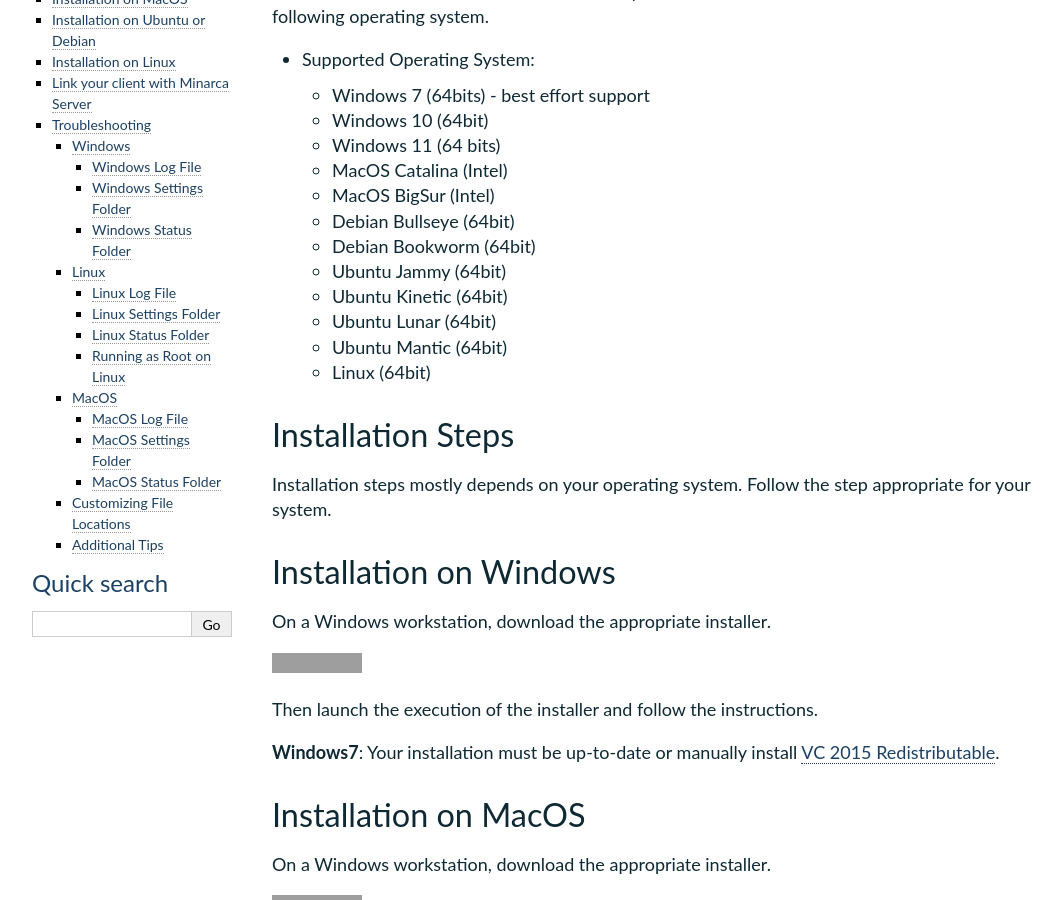
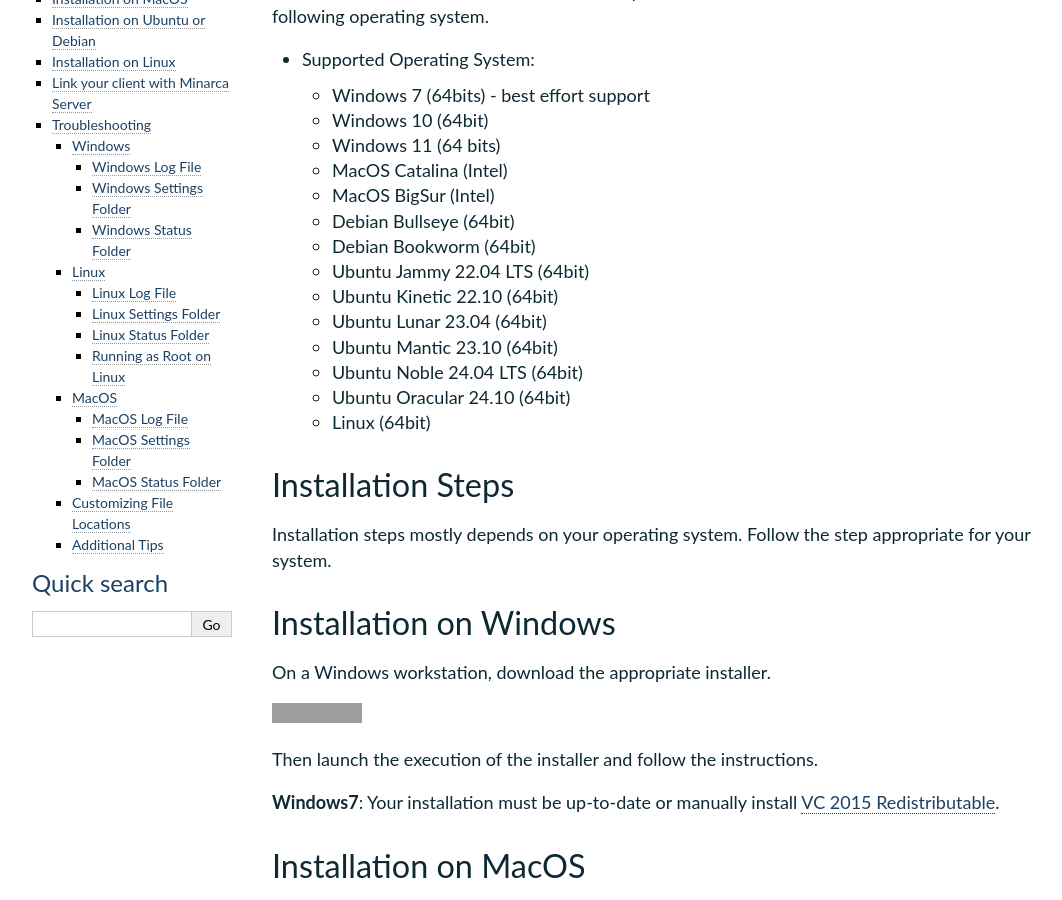
Before and after one commit to ikus060/minarca, a Sphinx documentation site: the page built from doc/minarca-client.md, in a window 1280 px wide and 900 px high, scrolled down 357 px. Shown: the whole window, without its empty margins (33-1095 px from the left). Built offline with Sphinx 7.4.7, drawn with Linux system fonts in a browser that asks for light colours; grey boxes are pictures that could not be loaded.

Commit message:
Add support for Ubuntu Noble 24.04 LTS & Oracular 24.10

```diff
--- a/doc/minarca-client.md
+++ b/doc/minarca-client.md
@@ -13,10 +13,12 @@
   * MacOS BigSur (Intel)
   * Debian Bullseye (64bit)
   * Debian Bookworm (64bit)
-  * Ubuntu Jammy (64bit)
-  * Ubuntu Kinetic (64bit)
-  * Ubuntu Lunar (64bit)
-  * Ubuntu Mantic (64bit)
+  * Ubuntu Jammy 22.04 LTS (64bit)
+  * Ubuntu Kinetic 22.10 (64bit)
+  * Ubuntu Lunar 23.04 (64bit)
+  * Ubuntu Mantic 23.10 (64bit)
+  * Ubuntu Noble 24.04 LTS (64bit)
+  * Ubuntu Oracular 24.10 (64bit)
   * Linux (64bit)
 
 ## Installation Steps
@@ -61,6 +63,10 @@
 <a href="https://www.ikus-soft.com/archive/minarca/minarca-client-lunar-latest.deb"><img alt="Minarca Client for Ubuntu Lunar" src="https://img.shields.io/badge/Ubuntu-Lunar-blue?&logo=ubuntu&style=for-the-badge"></a>
 
 <a href="https://www.ikus-soft.com/archive/minarca/minarca-client-mantic-latest.deb"><img alt="Minarca Client for Ubuntu Mantic" src="https://img.shields.io/badge/Ubuntu-Mantic-blue?&logo=ubuntu&style=for-the-badge"></a>
+
+<a href="https://www.ikus-soft.com/archive/minarca/minarca-client-noble-latest.deb"><img alt="Minarca Client for Ubuntu Noble" src="https://img.shields.io/badge/Ubuntu-Noble-blue?&logo=ubuntu&style=for-the-badge"></a>
+
+<a href="https://www.ikus-soft.com/archive/minarca/minarca-client-oracular-latest.deb"><img alt="Minarca Client for Ubuntu Oracular" src="https://img.shields.io/badge/Ubuntu-Oracular-blue?&logo=ubuntu&style=for-the-badge"></a>
 
 *Debian*
 
--- a/setup.py
+++ b/setup.py
@@ -23,7 +23,7 @@
     include_package_data=True,
     packages=setuptools.find_packages("."),
     setup_requires=[
-        "setuptools_scm>=3.2,<8",
+        "setuptools_scm>=3.2",
     ],
     # required packages for build process
     extras_require={
```
Also changed, not shown: doc/installation.md (+2 -0 lines), 1 other file.
